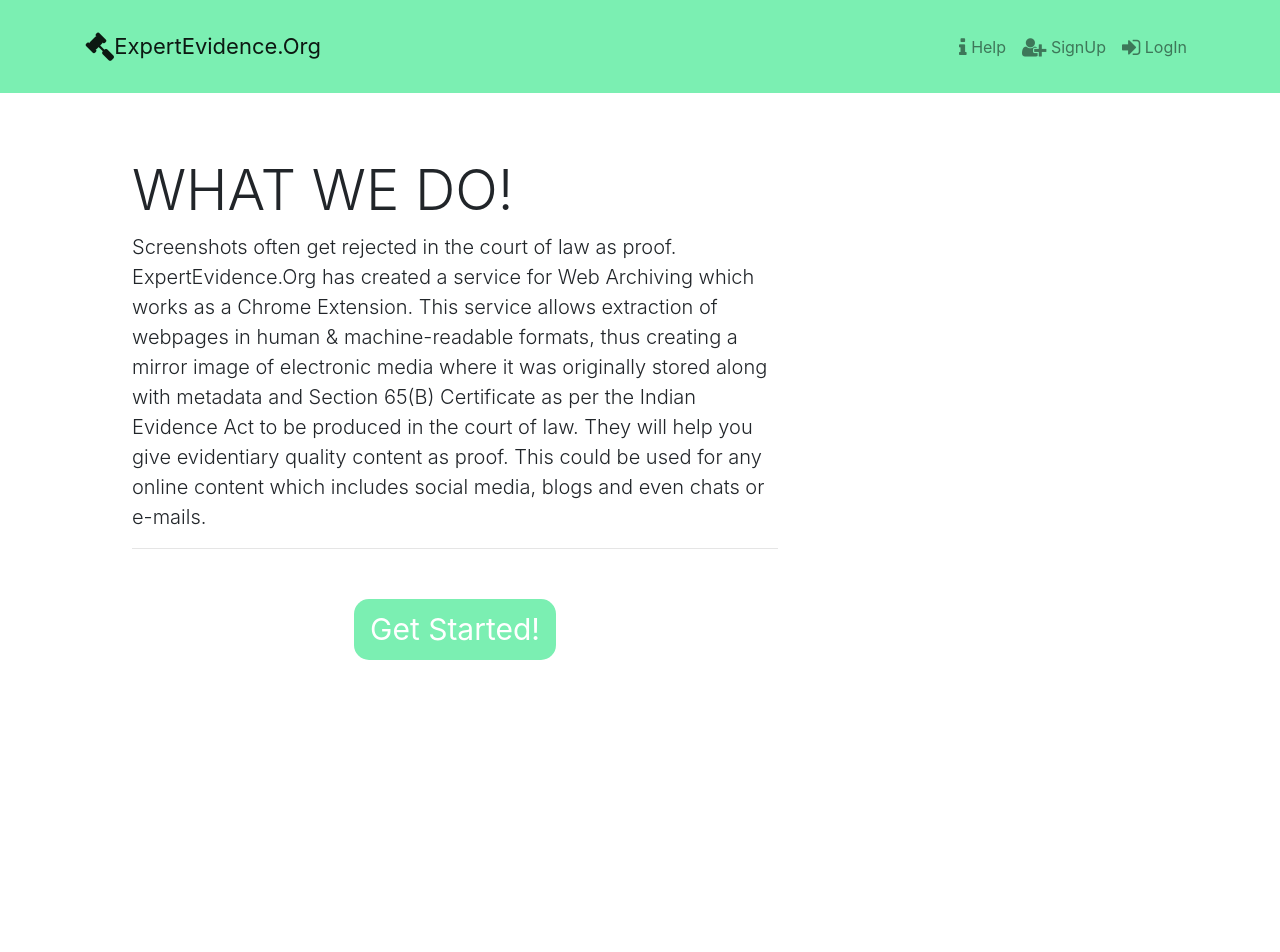
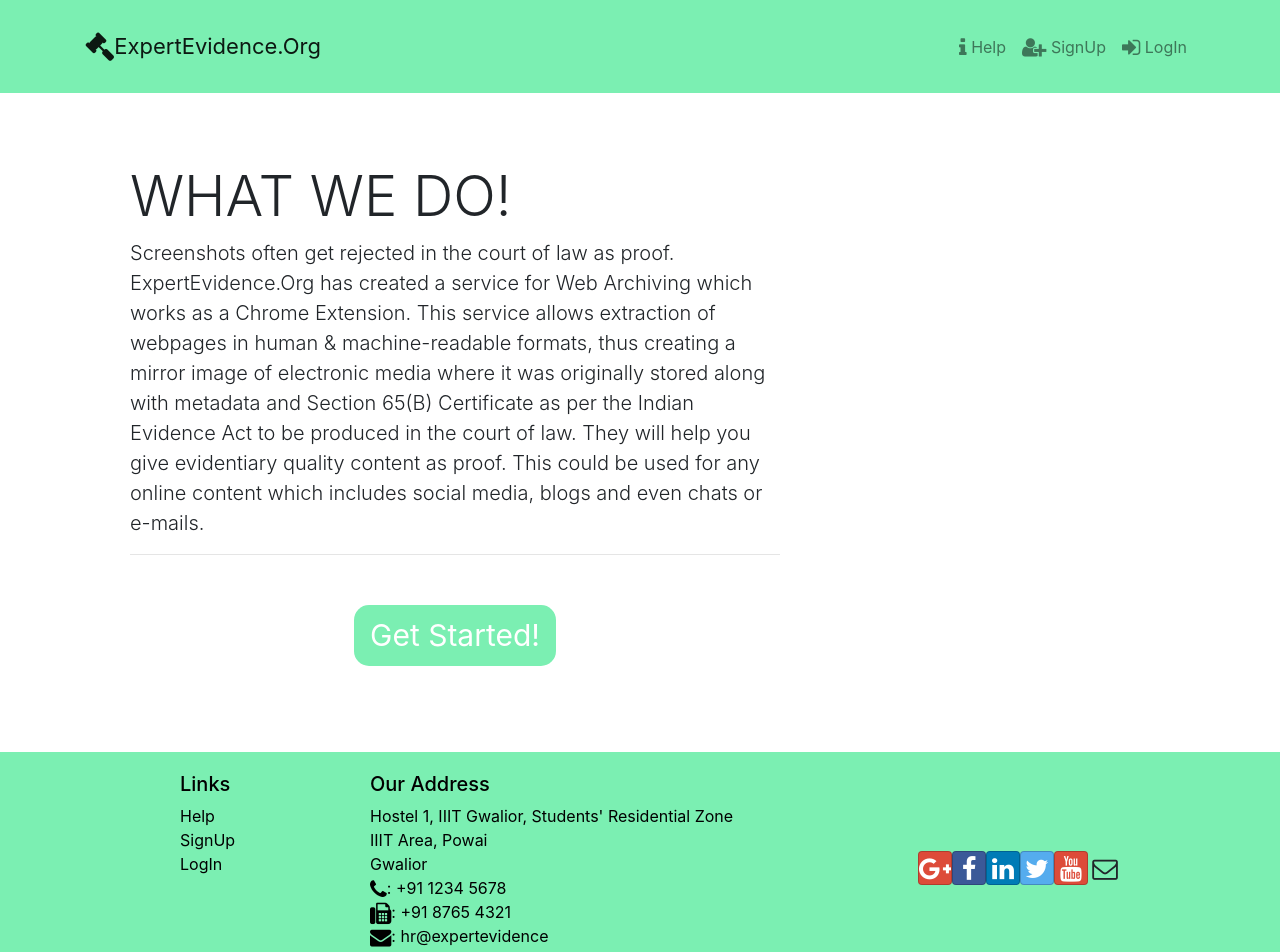
Before and after one commit to arpitchhabra04/expert_evidence_project, a React (Create React App) app: page / in a window 1280 px wide. Shown: the top 952 px of the page. Before the commit the page ends 800 px from the top, so only its background shows below. Built offline with nearby package versions, Linux system fonts and the light colour scheme.

Commit message:
footer added

```diff
--- a/src/App.css
+++ b/src/App.css
@@ -25,3 +25,25 @@
 .BrandSize {
   font-size: 22px;
 }
+.footer {
+  background-color: #7befb2;
+  margin: 0px auto;
+  padding: 20px 0px 20px 0px;
+  color: black;
+}
+.jumbotron {
+  padding: 70px 30px 70px 30px;
+  margin: 0px auto;
+}
+
+.address {
+  font-size: 80%;
+  margin: 0px;
+  color: #0f0f0f;
+}
+a {
+  color: black;
+}
+a:hover {
+  color: white;
+}
--- a/src/App.js
+++ b/src/App.js
@@ -4,12 +4,14 @@
 import "./App.css";
 import Header from "./components/headerComponent";
 import Description from "./components/description";
+import Footer from "./components/footerComponent";
 
 function App() {
   return (
     <div className="App">
       <Header />
       <Description />
+      <Footer />
     </div>
   );
 }
--- /dev/null
+++ b/src/components/footerComponent.js
@@ -0,0 +1,87 @@
+import React from "react";
+import { Link } from "react-router-dom";
+function Footer(props) {
+  return (
+    <div className="footer">
+      <div className="container">
+        <div className="row justify-content-center">
+          <div className="col-4 offset-1 col-sm-2">
+            <h5>Links</h5>
+            <ul className="list-unstyled">
+              <li>
+                <a href="#">Help</a>
+              </li>
+              <li>
+                <a href="#">SignUp</a>
+              </li>
+              <li>
+                <a href="#">LogIn</a>
+              </li>
+            </ul>
+          </div>
+          <div className="col-7 col-sm-5">
+            <h5>Our Address</h5>
+            <address>
+              Hostel 1, IIIT Gwalior, Students' Residential Zone
+              <br />
+              IIIT Area, Powai
+              <br />
+              Gwalior
+              <br />
+              <i className="fa fa-phone fa-lg" />: +91 1234 5678
+              <br />
+              <i className="fa fa-fax fa-lg" />: +91 8765 4321
+              <br />
+              <i className="fa fa-envelope fa-lg" />:{" "}
+              <a href="mailto:newsworld@news">hr@expertevidence</a>
+            </address>
+          </div>
+          <div className="col-12 col-sm-4 align-self-center">
+            <div className="text-center">
+              <a
+                className="btn btn-social-icon btn-google"
+                href="http://google.com/+"
+              >
+                <i className="fa fa-google-plus" />
+              </a>
+              <a
+                className="btn btn-social-icon btn-facebook"
+                href="http://www.facebook.com/profile.php?id="
+              >
+                <i className="fa fa-facebook" />
+              </a>
+              <a
+                className="btn btn-social-icon btn-linkedin"
+                href="http://www.linkedin.com/in/"
+              >
+                <i className="fa fa-linkedin" />
+              </a>
+              <a
+                className="btn btn-social-icon btn-twitter"
+                href="http://twitter.com/"
+              >
+                <i className="fa fa-twitter" />
+              </a>
+              <a
+                className="btn btn-social-icon btn-google"
+                href="http://youtube.com/"
+              >
+                <i className="fa fa-youtube" />
+              </a>
+              <a className="btn btn-social-icon" href="mailto:">
+                <i className="fa fa-envelope-o" />
+              </a>
+            </div>
+          </div>
+        </div>
+        <div className="row justify-content-center">
+          <div className="col-auto">
+            <p>© Copyright 2019 ExpertEvidence.Org</p>
+          </div>
+        </div>
+      </div>
+    </div>
+  );
+}
+
+export default Footer;
```
